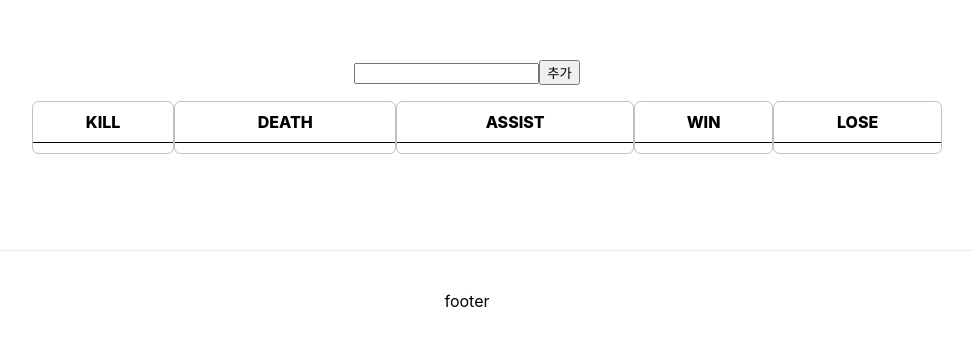
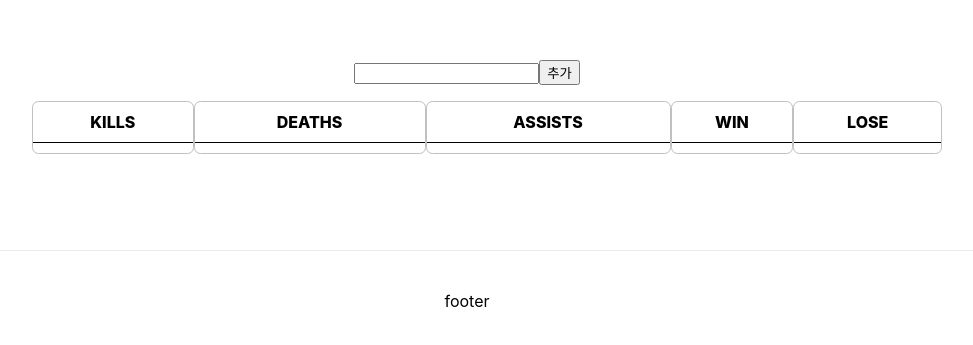
Before and after one commit to kimsangyeon/League-Of-Friends, a Next.js app: page / in a window 1280 px wide. Shown: the part 235-580 px from the top of the page, without its empty margins (173-1146 px from the left). Built offline with nearby package versions, Linux system fonts and the light colour scheme.

Commit message:
feature/lead-components - LeadList 컴포넌트 Lead 정보 노출 통합

```diff
--- a/components/lead/AssistsLeadList.tsx
+++ /dev/null
@@ -1,19 +0,0 @@
-import styles from '@styles/common.module.css';
-
-interface AssistsInfo {
-  name: string;
-  assists: number;
-}
-
-const AssistsLeadList = ({assistsInfoList}: {assistsInfoList: AssistsInfo[]}) => (
-  <li>
-    <div className={styles.leadTitle}>ASSIST</div>
-    <div className={styles.leadSummoners}>
-      {assistsInfoList.map((info, index) => (
-        <div key={info.name}>{index + 1}. {info.name} : {info.assists}</div>
-      ))}
-    </div>
-  </li>
-);
-
-export default AssistsLeadList;
--- a/components/lead/DeathsLeadList.tsx
+++ /dev/null
@@ -1,19 +0,0 @@
-import styles from '@styles/common.module.css';
-
-interface DeathsInfo {
-  name: string;
-  deaths: number;
-}
-
-const DeathsLeadList = ({deathsInfoList}: {deathsInfoList: DeathsInfo[]}) => (
-  <li>
-    <div className={styles.leadTitle}>DEATH</div>
-    <div className={styles.leadSummoners}>
-      {deathsInfoList.map((info, index) => (
-        <div key={info.name}>{index + 1}. {info.name} : {info.deaths}</div>
-      ))}
-    </div>
-  </li>
-);
-
-export default DeathsLeadList;
--- a/components/lead/KillsLeadList.tsx
+++ /dev/null
@@ -1,19 +0,0 @@
-import styles from '@styles/common.module.css';
-
-interface KillInfo {
-  name: string;
-  kills: number;
-}
-
-const KillsLeadList = ({killsInfoList}: {killsInfoList: KillInfo[]}) => (
-  <li>
-    <div className={styles.leadTitle}>KILL</div>
-    <div className={styles.leadSummoners}>
-      {killsInfoList.map((info, index) => (
-        <div key={info.name}>{index + 1}. {info.name} : {info.kills}</div>
-      ))}
-    </div>
-  </li>
-);
-
-export default KillsLeadList;
--- /dev/null
+++ b/components/lead/LeadList.tsx
@@ -0,0 +1,21 @@
+import { LeadInfoList } from '@models/lead';
+import styles from '@styles/common.module.css';
+
+
+interface LeadListProps {
+  infoList: LeadInfoList;
+  infoKey: string;
+}
+
+const LeadList = ({infoList, infoKey}: LeadListProps) => (
+  <li>
+    <div className={styles.leadTitle}>{infoKey.toUpperCase()}</div>
+    <div className={styles.leadSummoners}>
+      {infoList?.map((info, index) => (
+        <div key={info.name}>{index + 1}. {info.name} : {(info as any)[infoKey]}</div>
+      ))}
+    </div>
+  </li>
+);
+
+export default LeadList;
--- a/components/lead/LoseLeadList.tsx
+++ /dev/null
@@ -1,19 +0,0 @@
-import styles from '@styles/common.module.css';
-
-interface LoseInfo {
-  name: string;
-  lose: number;
-}
-
-const LoseLeadList = ({loseInfoList}: {loseInfoList: LoseInfo[]}) => (
-  <li>
-    <div className={styles.leadTitle}>LOSE</div>
-    <div className={styles.leadSummoners}>
-      {loseInfoList.map((info, index) => (
-        <div key={info.name}>{index + 1}. {info.name} : {info.lose}</div>
-      ))}
-    </div>
-  </li>
-);
-
-export default LoseLeadList;
--- a/components/lead/WinLeadList.tsx
+++ /dev/null
@@ -1,19 +0,0 @@
-import styles from '@styles/common.module.css';
-
-interface WinInfo {
-  name: string;
-  win: number;
-}
-
-const WinLeadList = ({winInfoList}: {winInfoList: WinInfo[]}) => (
-  <li>
-    <div className={styles.leadTitle}>WIN</div>
-    <div className={styles.leadSummoners}>
-      {winInfoList.map((info, index) => (
-        <div key={info.name}>{index + 1}. {info.name} : {info.win}</div>
-      ))}
-    </div>
-  </li>
-);
-
-export default WinLeadList;
--- a/components/lead/index.tsx
+++ b/components/lead/index.tsx
@@ -1,16 +1,14 @@
 import styles from '@styles/common.module.css';
 import { useQuery } from 'react-query';
-import { LeadInfo } from '@models/lead';
-import KillsLeadList from './KillsLeadList';
-import DeathsLeadList from './DeathsLeadList';
-import AssistsLeadList from './AssistsLeadList';
-import WinLeadList from './WinLeadList';
-import LoseLeadList from './LoseLeadList';
+import { LeadInfo, LeadInfoList } from '@models/lead';
+import LeadList from './LeadList';
+
+const LEAD_LIST_KEY = ['kills', 'deaths', 'assists', 'win', 'lose'];
 
 const Lead = () => {
   const {data} = useQuery('leadInfo', () => []);
   const killsInfoList = data?.map((data: LeadInfo) => ({name: data.name, kills: data.info.kills})).sort((a, b) => b.kills - a.kills).slice(0, 3);
-  const deathsInfoList = data?.map((data: LeadInfo) => ({name: data.name, deaths: data.info.deaths})).sort((a, b) => a.deaths - a.deaths).slice(0, 3);
+  const deathsInfoList = data?.map((data: LeadInfo) => ({name: data.name, deaths: data.info.deaths})).sort((a, b) => b.deaths - a.deaths).slice(0, 3);
   const assistsInfoList = data?.map((data: LeadInfo) => ({name: data.name, assists: data.info.assists})).sort((a, b) => b.assists - a.assists).slice(0, 3);
   const winInfoList = data?.map((data: LeadInfo) => ({name: data.name, win: data.info.win})).sort((a, b) => b.win - a.win).slice(0, 3);
   const loseInfoList = data?.map((data: LeadInfo) => ({name: data.name, lose: data.info.lose})).sort((a, b) => b.lose - a.lose).slice(0, 3);
@@ -18,11 +16,9 @@ const Lead = () => {
   return (
     <div className={styles.leadWrap}>
       <ul className={styles.leadUL}>
-        {killsInfoList && <KillsLeadList killsInfoList={killsInfoList} />}
-        {deathsInfoList && <DeathsLeadList deathsInfoList={deathsInfoList} />}
-        {assistsInfoList && <AssistsLeadList assistsInfoList={assistsInfoList} />}
-        {winInfoList && <WinLeadList winInfoList={winInfoList} />}
-        {loseInfoList && <LoseLeadList loseInfoList={loseInfoList} />}
+        {[killsInfoList, deathsInfoList, assistsInfoList, winInfoList, loseInfoList].map(((infoList, index: number) => (
+          <LeadList infoList={(infoList as LeadInfoList)} infoKey={LEAD_LIST_KEY[index]} key={LEAD_LIST_KEY[index]} />
+        )))}
       </ul>
     </div>
   );
```
